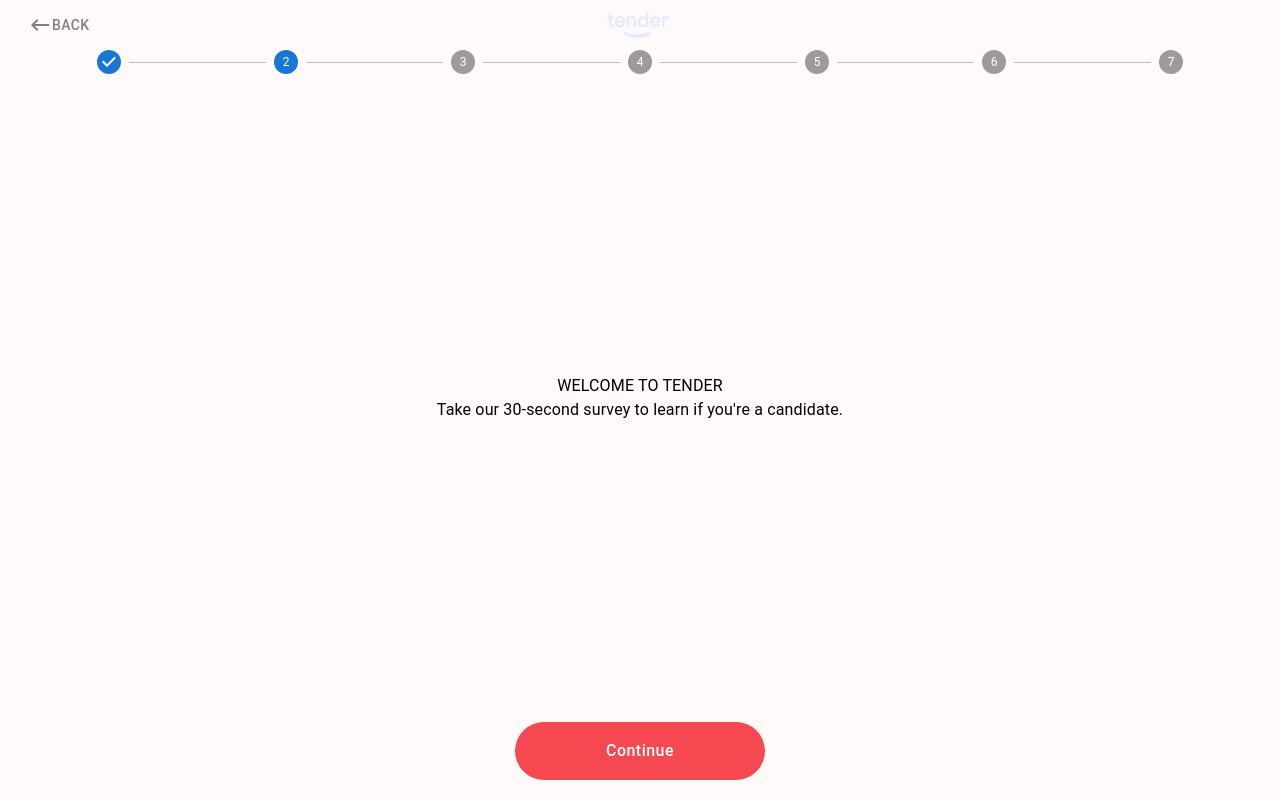
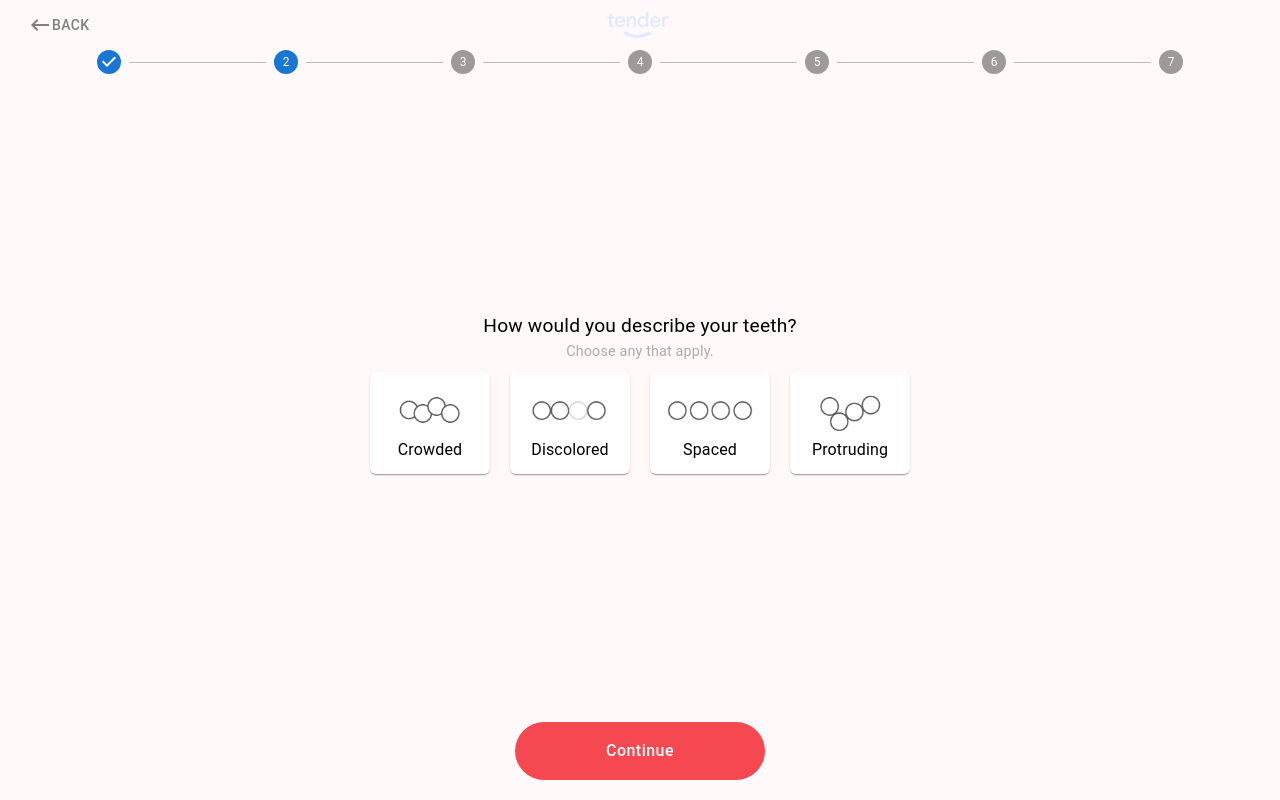
Before and after one commit to LarisaYeskova/quiz, a React (Create React App) app: page / in a window 1280 px wide. Built offline with nearby package versions, Linux system fonts and the light colour scheme.

Commit message:
add second question

```diff
--- a/src/components/Main.js
+++ b/src/components/Main.js
@@ -39,9 +39,9 @@
                     ))}
                 </Stepper>
             </Box>
-            <FirstQuestion />
-            {/* <SecondQuestion />
-            <ThirdQuestion />
+            {/* <FirstQuestion /> */}
+            <SecondQuestion />
+            {/* <ThirdQuestion />
             <FourthQuestion />
             <FifthQuestion />
             <SixQuestion />
--- a/src/components/questions/QuestionFirst.jsx
+++ b/src/components/questions/QuestionFirst.jsx
@@ -4,14 +4,19 @@
 export default function FirstQuestion() {
     return (
         <Box sx={{ display: 'flex', flexDirection: 'column', justifyContent: 'center', alignItems: 'center' }}>
-            {/* <Box>
+            <Box>
                 <img
+                    style={{
+                        textAlign: 'center',
+                        width: '450px',
+                        height: '150px'
+                    }}
                     src={Smile}
                 />
-            </Box> */}
+            </Box>
             <Box>
-                <Typography>WELCOME TO TENDER</Typography>
-                <Typography>Take our 30-second survey to learn if you're a candidate.</Typography>
+                <Typography sx={{ fontSize: '1.2rem', fontWeight: '700px' }}>WELCOME TO TENDER</Typography>
+                <Typography sx={{ fontSize: '0.9rem', fontWeight: '400px', color: '#afabaa' }}>Take our 30-second survey to learn if you're a candidate.</Typography>
             </Box>
             <Box>
 
--- a/src/components/questions/QuestionSecond.jsx
+++ b/src/components/questions/QuestionSecond.jsx
@@ -1,7 +1,76 @@
-export default function SecondQuestion(){
-    return(
-        <div>
-            2
-        </div>
+import { Box, Button, Typography } from "@mui/material"
+import Discolored from "../../assets/discolored.gif"
+import Crowded from "../../assets/crowded.gif"
+import Spaced from "../../assets/spaced.gif"
+import Protruding from "../../assets/protruding.gif"
+
+export default function SecondQuestion() {
+    return (
+        <Box sx={{ display: 'flex', flexDirection: 'column', justifyContent: 'center', alignItems: 'center' }}>
+            <Box>
+                <Typography sx={{ fontSize: '1.2rem', fontWeight: '700px', textTransform: 'none' }}>How would you describe your teeth?</Typography>
+                <Typography sx={{ fontSize: '0.9rem', fontWeight: '400px', color: '#afabaa', textTransform: 'none' }}>Choose any that apply.</Typography>
+            </Box>
+            <Box sx={{ display: 'flex', alignItems: 'center', justifyContent: 'center' }}>
+                <Box>
+                    <Button sx={{ borderRadius: '6px', margin: '10px', minWidth: '120px', maxWidth: '120px', backgroundColor: '#ffff', display: 'flex', flexDirection: 'column', padding: '12px 4px', boxShadow: 1 }}>
+                        <img
+                            style={{
+                                textAlign: 'center',
+                                maxWidth: '150px',
+                                maxHeight: '150px',
+                                width: '100%'
+                            }}
+                            src={Crowded}
+                        />
+                        <Typography sx={{ fontSize: '1rem', fontWeight: '400px', color: 'black', textTransform: 'none' }}>Crowded</Typography>
+                    </Button>
+                </Box>
+                <Box>
+                    <Button sx={{ borderRadius: '6px', margin: '10px', minWidth: '120px', maxWidth: '120px', backgroundColor: '#ffff', display: 'flex', flexDirection: 'column', padding: '12px 4px', boxShadow: 1 }}>
+                        <img
+                            style={{
+                                textAlign: 'center',
+                                maxWidth: '150px',
+                                maxHeight: '150px',
+                                width: '100%'
+                            }}
+                            src={Discolored}
+                        />
+                        <Typography sx={{ fontSize: '1rem', fontWeight: '400px', color: 'black', textTransform: 'none' }}>Discolored</Typography>
+                    </Button>
+                </Box>
+                <Box>
+                    <Button sx={{ borderRadius: '6px', margin: '10px', minWidth: '120px', maxWidth: '120px', backgroundColor: '#ffff', display: 'flex', flexDirection: 'column', padding: '12px 4px', boxShadow: 1 }}>
+                        <img
+                            style={{
+                                textAlign: 'center',
+                                maxWidth: '150px',
+                                maxHeight: '150px',
+                                width: '100%'
+                            }}
+                            src={Spaced}
+                        />
+                        <Typography sx={{ fontSize: '1rem', fontWeight: '400px', color: 'black', textTransform: 'none' }}>Spaced</Typography>
+                    </Button>
+                </Box>
+                <Box>
+                    <Button sx={{
+                        margin: '10px', borderRadius: '6px', minWidth: '120px', maxWidth: '120px', backgroundColor: '#ffff', display: 'flex', flexDirection: 'column', padding: '12px 4px', boxShadow: 1
+                    }}>
+                        <img
+                            style={{
+                                textAlign: 'center',
+                                maxWidth: '150px',
+                                maxHeight: '150px',
+                                width: '100%'
+                            }}
+                            src={Protruding}
+                        />
+                        <Typography sx={{ fontSize: '1rem', fontWeight: '400px', color: 'black', textTransform: 'none' }}>Protruding</Typography>
+                    </Button>
+                </Box>
+            </Box>
+        </Box >
     )
 }
```
